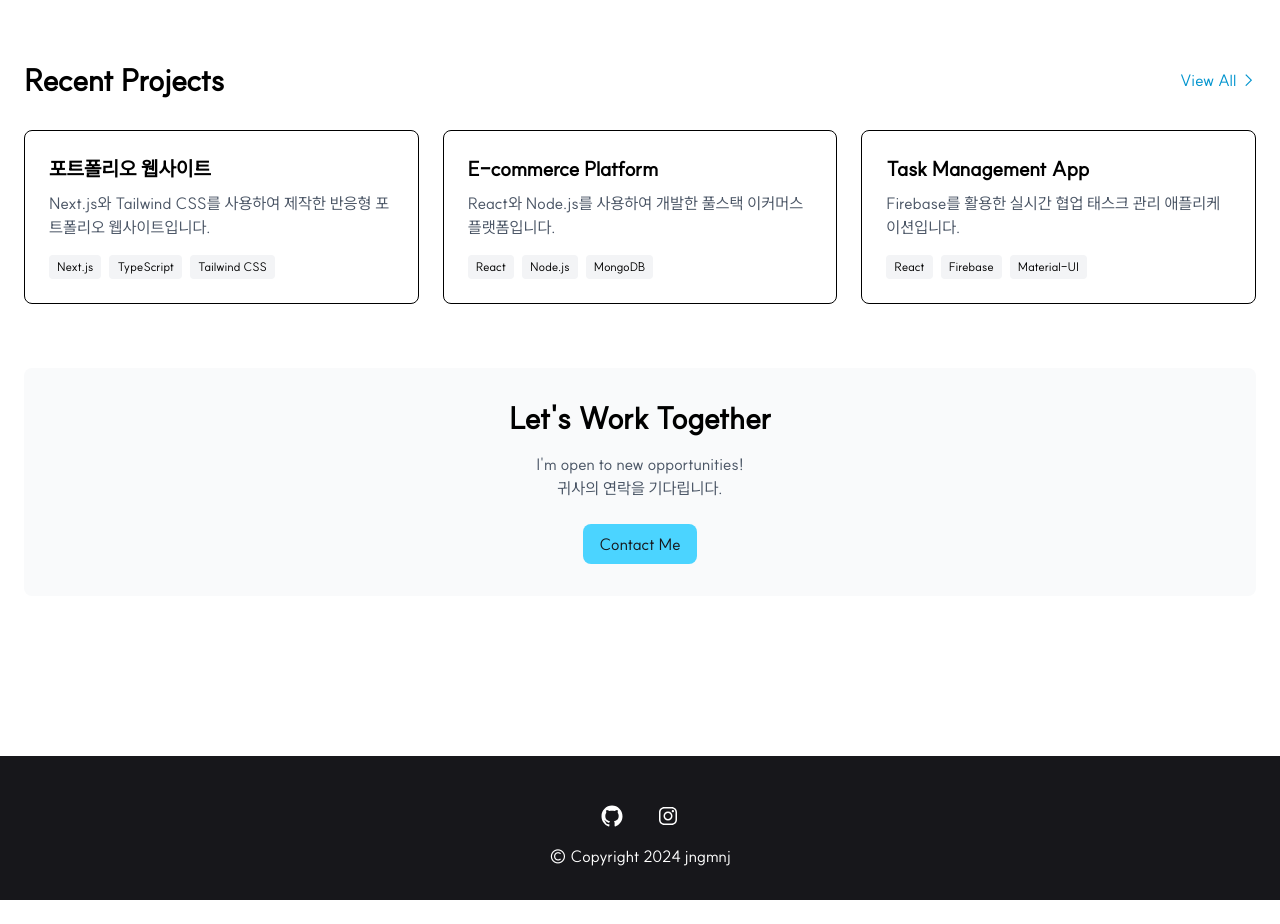
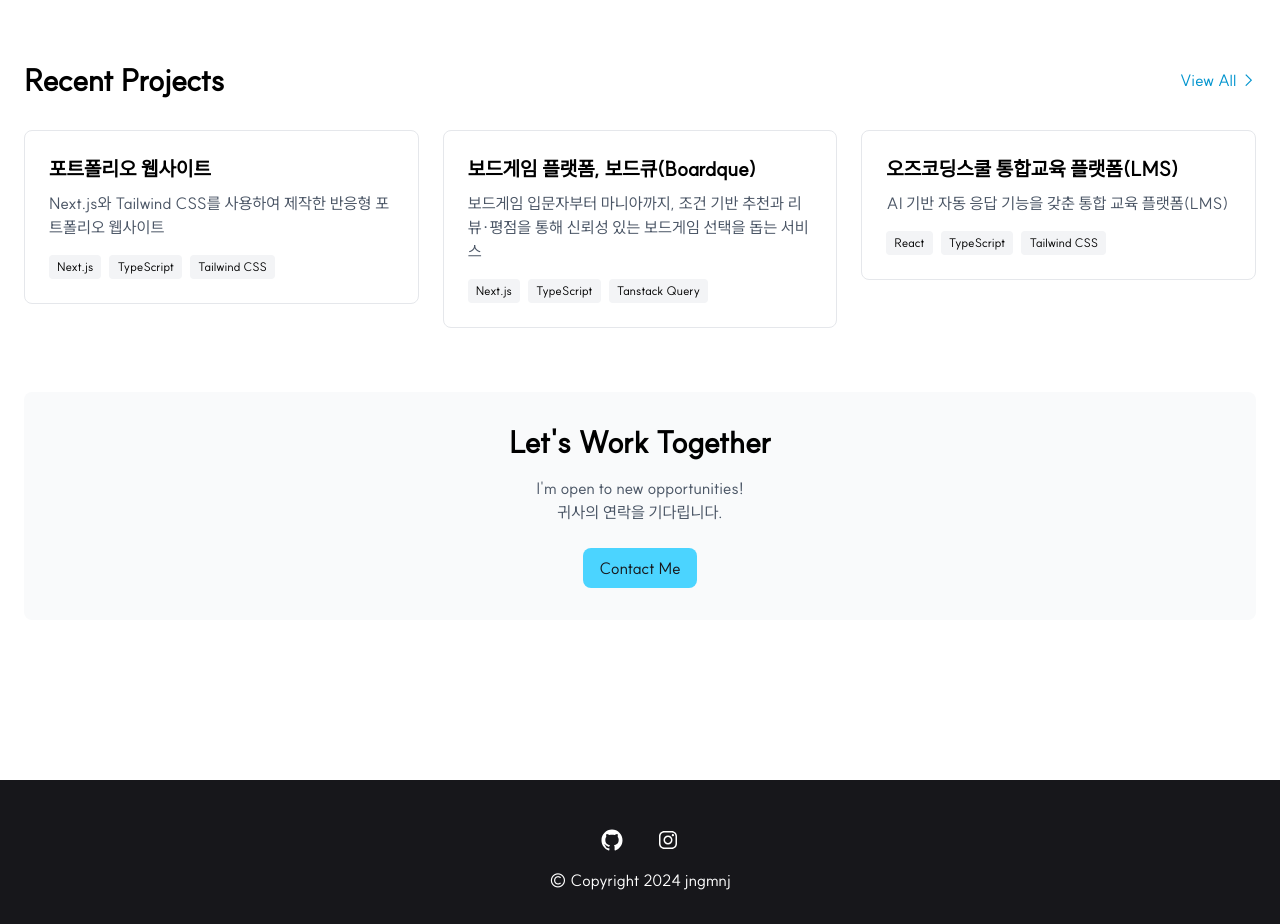
Before and after one commit to jngmnj/jngmnj-portfolio, a Next.js app: page / in a window 1280 px wide. Shown: the part 880-1804 px from the top of the page. Before the commit the page ends 1780 px from the top, so only its background shows below. Built offline with nearby package versions, Linux system fonts and the light colour scheme.

Commit message:
feat: 프로젝트 카드 GitHub 링크 연결 (#3)
- 카드 전체 클릭 가능하도록 Link 적용
- GitHub 저장소 링크 연결 (새 탭)
- 실제 프로젝트 정보로 업데이트
- hover 효과 및 그림자 효과 적용

Closes #3

```diff
--- a/src/app/page.tsx
+++ b/src/app/page.tsx
@@ -121,11 +121,18 @@ export default function HomePage() {
           </Link>
         </div>
         <div className="grid gap-6 md:grid-cols-2 lg:grid-cols-3">
-          <div className="rounded-lg border p-6">
-            <h3 className="mb-2 text-xl font-semibold">포트폴리오 웹사이트</h3>
+          <Link
+            href="https://github.com/jngmnj/jngmnj-portfolio"
+            target="_blank"
+            className="group"
+          >
+            <div className="cursor-pointer rounded-lg border border-gray-200 p-6 transition-all group-hover:shadow-md hover:border-gray-400">
+              <h3 className="mb-2 text-xl font-semibold">
+                포트폴리오 웹사이트
+              </h3>
               <p className="mb-4 text-gray-600">
                 Next.js와 Tailwind CSS를 사용하여 제작한 반응형 포트폴리오
-              웹사이트입니다.
+                웹사이트
               </p>
               <div className="flex flex-wrap gap-2">
                 <span className="rounded bg-gray-100 px-2 py-1 text-xs">
@@ -139,40 +146,59 @@ export default function HomePage() {
                 </span>
               </div>
             </div>
-          <div className="rounded-lg border p-6">
-            <h3 className="mb-2 text-xl font-semibold">E-commerce Platform</h3>
+          </Link>
+
+          <Link
+            href="https://github.com/main-10-2team/boardgame-frontend"
+            target="_blank"
+            className="group"
+          >
+            <div className="cursor-pointer rounded-lg border border-gray-200 p-6 transition-all group-hover:shadow-md hover:border-gray-400">
+              <h3 className="mb-2 text-xl font-semibold">
+                보드게임 플랫폼, 보드큐(Boardque)
+              </h3>
               <p className="mb-4 text-gray-600">
-              React와 Node.js를 사용하여 개발한 풀스택 이커머스 플랫폼입니다.
+                보드게임 입문자부터 마니아까지, 조건 기반 추천과 리뷰·평점을
+                통해 신뢰성 있는 보드게임 선택을 돕는 서비스
+              </p>
+              <div className="flex flex-wrap gap-2">
+                <span className="rounded bg-gray-100 px-2 py-1 text-xs">
+                  Next.js
+                </span>
+                <span className="rounded bg-gray-100 px-2 py-1 text-xs">
+                  TypeScript
+                </span>
+                <span className="rounded bg-gray-100 px-2 py-1 text-xs">
+                  Tanstack Query
+                </span>
+              </div>
+            </div>
+          </Link>
+          <Link
+            href="https://github.com/OZ-Coding-School/oz_externship_fe_01_team2"
+            target="_blank"
+            className="group"
+          >
+            <div className="cursor-pointer rounded-lg border border-gray-200 p-6 transition-all group-hover:shadow-md hover:border-gray-400">
+              <h3 className="mb-2 text-xl font-semibold">
+                오즈코딩스쿨 통합교육 플랫폼(LMS)
+              </h3>
+              <p className="mb-4 text-gray-600">
+                AI 기반 자동 응답 기능을 갖춘 통합 교육 플랫폼(LMS)
               </p>
               <div className="flex flex-wrap gap-2">
                 <span className="rounded bg-gray-100 px-2 py-1 text-xs">
                   React
                 </span>
                 <span className="rounded bg-gray-100 px-2 py-1 text-xs">
-                Node.js
+                  TypeScript
                 </span>
                 <span className="rounded bg-gray-100 px-2 py-1 text-xs">
-                MongoDB
+                  Tailwind CSS
                 </span>
               </div>
             </div>
-          <div className="rounded-lg border p-6">
-            <h3 className="mb-2 text-xl font-semibold">Task Management App</h3>
-            <p className="mb-4 text-gray-600">
-              Firebase를 활용한 실시간 협업 태스크 관리 애플리케이션입니다.
-            </p>
-            <div className="flex flex-wrap gap-2">
-              <span className="rounded bg-gray-100 px-2 py-1 text-xs">
-                React
-              </span>
-              <span className="rounded bg-gray-100 px-2 py-1 text-xs">
-                Firebase
-              </span>
-              <span className="rounded bg-gray-100 px-2 py-1 text-xs">
-                Material-UI
-              </span>
-            </div>
-          </div>
+          </Link>
         </div>
       </section>
 
```
Lines whose indentation alone changed are shown as unchanged.
